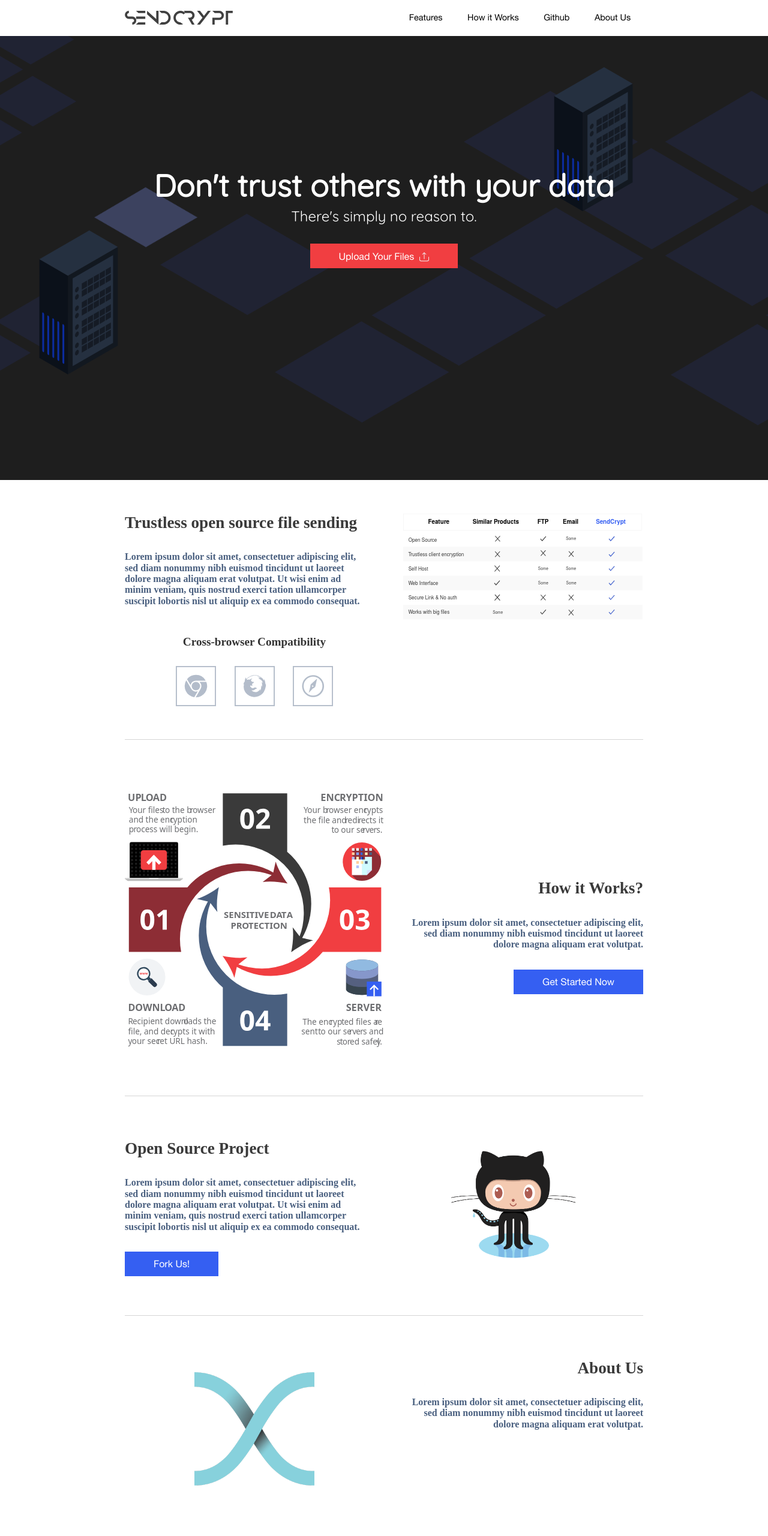
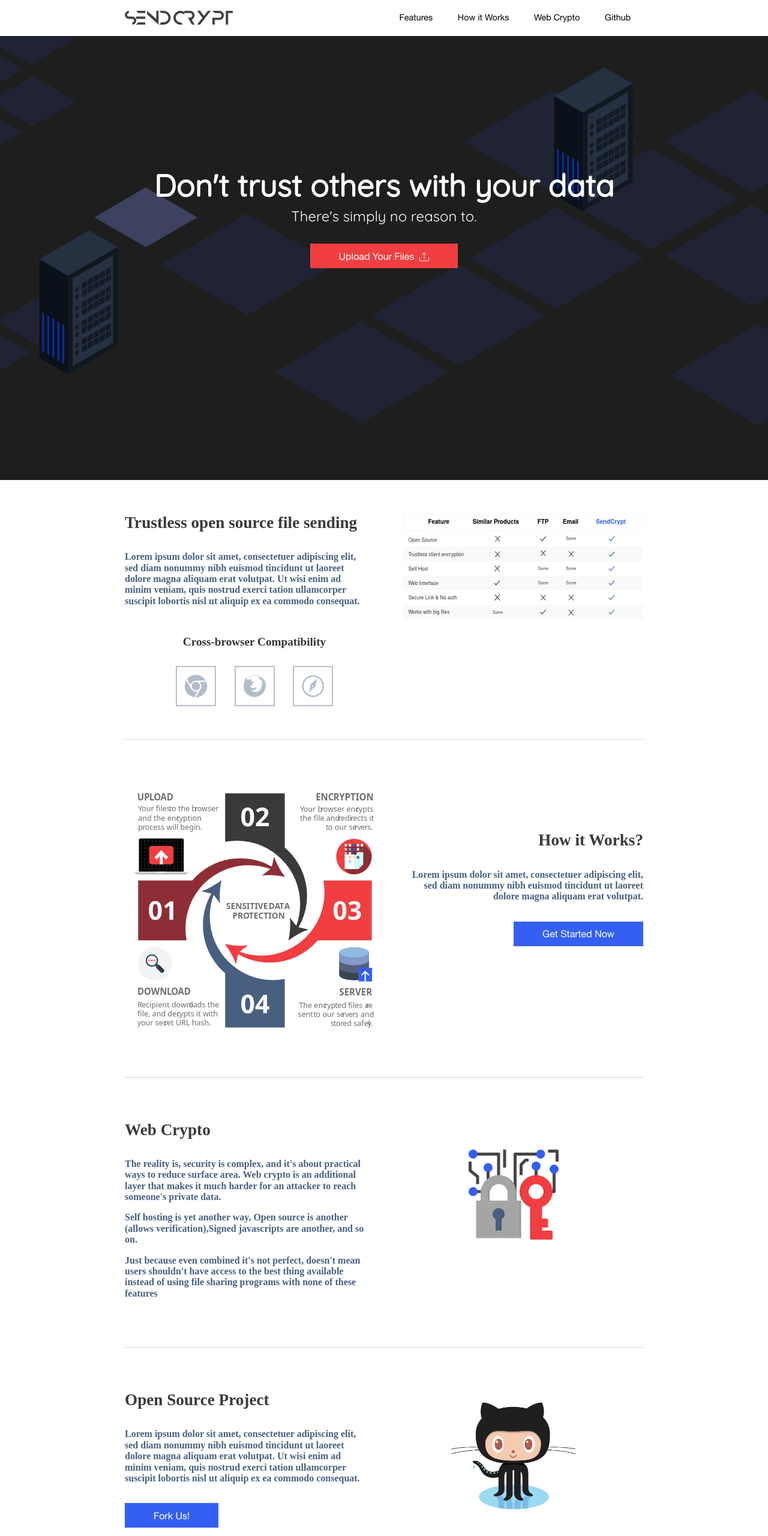
Before and after one commit to gbminarelli/sendcrypt-tests, a website: page landing.html in a window 1280 px wide. Shown: the top 2560 px of the page at 60% size. Drawn offline with nearby package versions, Linux system fonts and the light colour scheme.

Commit message:
web crypto section landing page

```diff
--- a/assets/css/landing.css
+++ b/assets/css/landing.css
@@ -408,8 +408,13 @@
     margin: 0 auto;
     display: block;
 
-    max-width: 500px;
+    max-width: 400px;
     height: auto;
+}
+
+.web-crypto-svg {
+    max-width: 150px !important;
+    padding-top:3rem !important;
 }
 
 
@@ -436,7 +441,7 @@
 @media screen and (min-width: 1080px) {
 
     #how-it-works-title {
-        margin-top:10rem;
+        margin-top:5rem;
     }
 
     .section-align-left {
--- a/assets/css/modal.css
+++ b/assets/css/modal.css
@@ -30,6 +30,10 @@
     width: 30%;
     margin-bottom: 2rem;
 
+}
+
+.modal-content {
+    padding:2rem;
 }
 
 .modal-label {
--- a/assets/js/scroll-section.js
+++ b/assets/js/scroll-section.js
@@ -49,15 +49,26 @@
         changeActiveClass($(this));
     });
 
-
-    /* ABOUT US SECTION =========================================== */
-    $(".menu-about-us").on('click',function(){
+    /* OPEN SOURCE SECTION =========================================== */
+    $(".menu-web-crypto").on('click',function(){
 
         $('html, body').animate({
-            scrollTop: $("#section-about-us").offset().top - 50
+            scrollTop: $("#section-web-crypto").offset().top - 100
         }, 1000);
         changeActiveClass($(this));
     });
+
+
+    // /* ABOUT US SECTION =========================================== */
+
+    //menu navigation deactivated for this feature, since it would break navigation (navbar)
+    // $(".menu-about-us").on('click',function(){
+    //
+    //     $('html, body').animate({
+    //         scrollTop: $("#section-about-us").offset().top - 50
+    //     }, 1000);
+    //     changeActiveClass($(this));
+    // });
 
 
 
--- a/landing.html
+++ b/landing.html
@@ -81,16 +81,20 @@
                 <li class="menu-features">
                     <a href="#">Features</a>
                 </li>
+
                 <li class="menu-how-it-works">
                     <a href="#"> How it Works</a>
                 </li>
+
+                <li class="menu-web-crypto">
+                    <a href="#">Web Crypto</a>
+                </li>
+
+
                 <li class="menu-open-source">
                     <a href="#"> Github</a>
                 </li>
 
-                <li class="menu-about-us">
-                    <a href="#"> About Us</a>
-                </li>
             </ul>
 
         </div>
@@ -103,16 +107,20 @@
             <li class="menu-features">
                 <a href="#">Features</a>
             </li>
+
             <li class="menu-how-it-works">
                 <a href="#"> How it Works</a>
             </li>
+
+            <li class="menu-web-crypto">
+                <a href="#">Web Crypto</a>
+            </li>
+
             <li class="menu-open-source">
                 <a href="#"> Github</a>
             </li>
 
-            <li class="menu-about-us">
-                <a href="#"> About Us</a>
-            </li>
+
         </ul>
     </div>
 
@@ -247,6 +255,54 @@
     </span>
 
 
+    <!--WEB CRYPTO SECTION-->
+    <section class="wrapper col-sm-12 col-md-12" id="section-web-crypto">
+
+
+        <!--SECTION-->
+        <div class="section-title col-sm-12 col-md-6 section-align-left">
+
+            Web Crypto
+
+
+            <div class="section-content section-align-left" style="padding-right:2rem;">
+
+                <p> The reality is, security is complex, and it's about practical ways to reduce surface area. Web crypto is
+                    an additional layer that makes it much harder for an attacker to reach someone's private data. </p>
+
+                <p> Self
+                    hosting is yet another way, Open source is another (allows verification),Signed javascripts are another,
+                    and so on.</p>
+
+                <p>Just because even combined it's not perfect, doesn't mean users shouldn't have access to the
+                    best thing available instead of using file sharing programs with none of these features</p>
+
+            </div>
+
+        </div>
+
+
+        <div class="section-img col-sm-12 col-md-6">
+
+            <a href="https://github.com/countable-web/sendcrypt" target="_blank">
+
+                <img src="assets/gfx/landing/crypto-icon.svg" alt="Web Crypto" class="section-img web-crypto-svg">
+
+
+            </a>
+
+
+        </div>
+
+
+    </section>
+    <!--END WEB CRYPTO SECTION-->
+
+
+    <span class="wrapper">
+           <div class="section-divisor col-sm-12 col-md-12"></div>
+    </span>
+
     <!--OPEN SOURCE SECTION-->
     <section class="wrapper col-sm-12 col-md-12" id="section-open-source">
 
```
Also changed, not shown: assets/js/modal-handler.js (+5 -9 lines), upload.html (+2 -0 lines), assets/gfx/landing/crypto-icon.svg (added).
